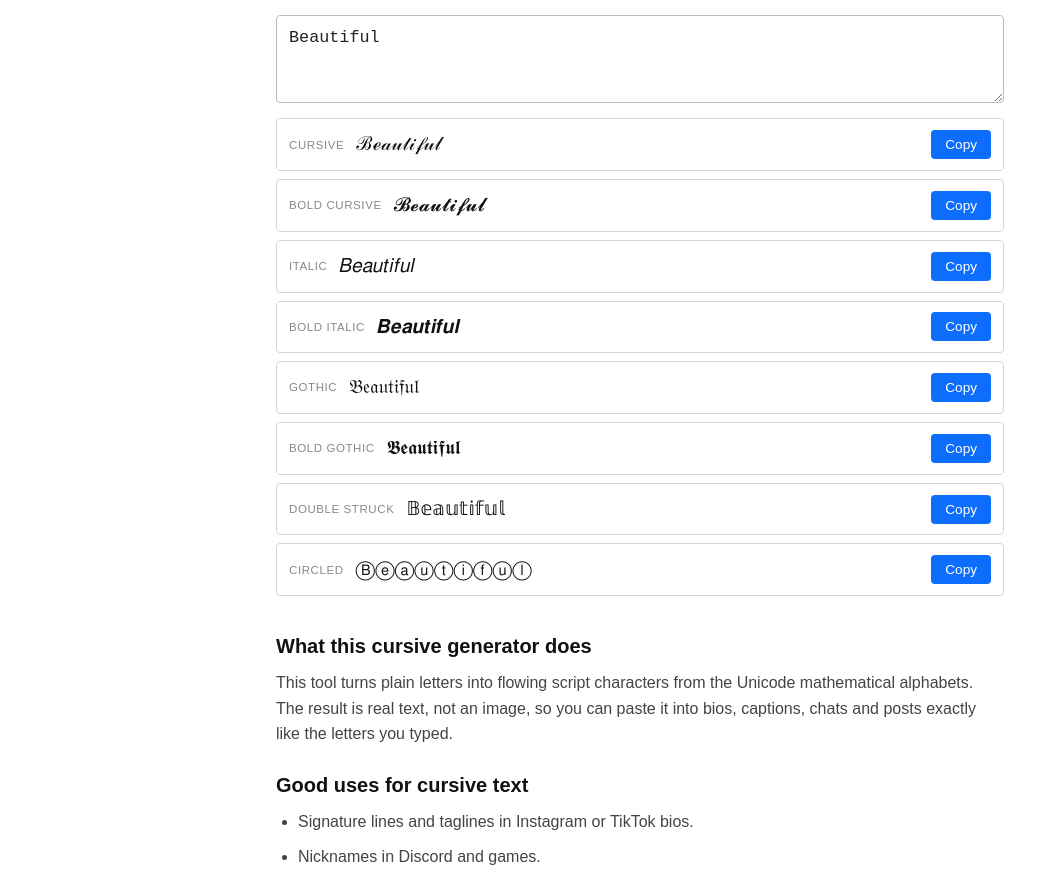
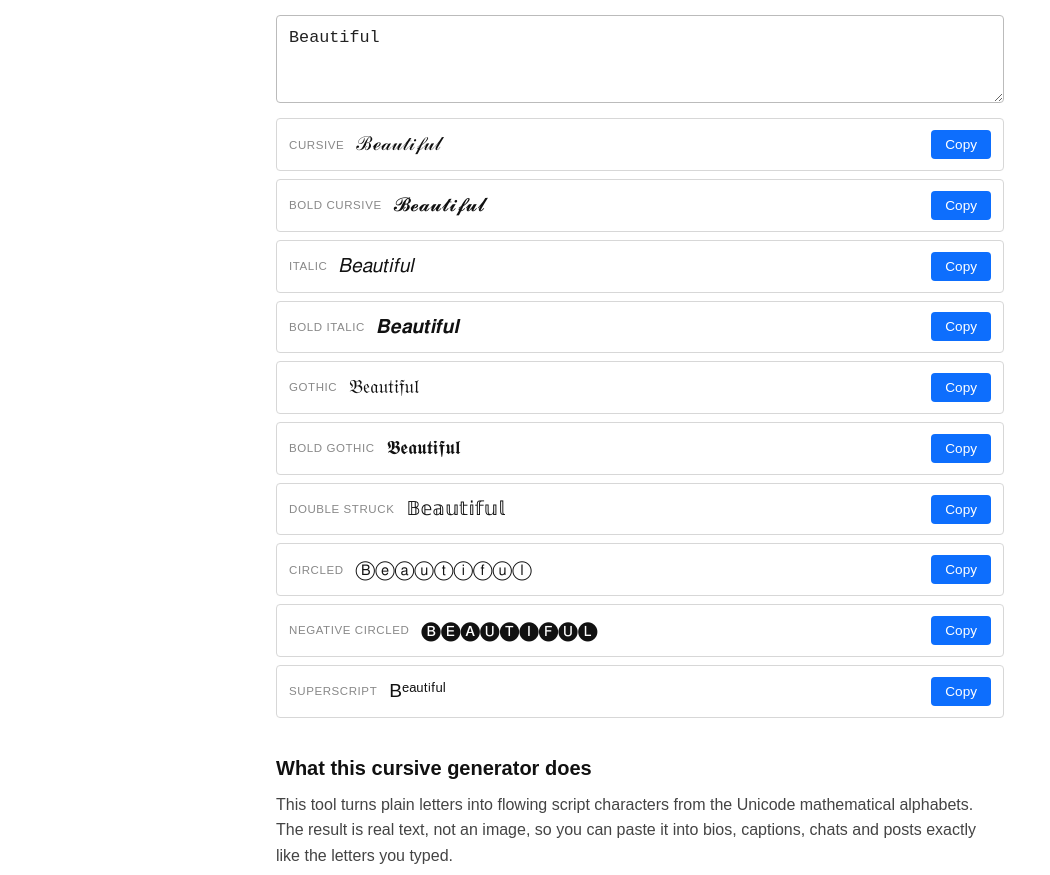
Before and after one commit to fancy-fonts/fancy-fonts.github.io, a plain HTML site: page cursive-generator/index.html in a window 1280 px wide. Shown: the part 156-1031 px from the top of the page, without its empty margins (0-1050 px from the left). Drawn offline with Linux system fonts and the light colour scheme.

Commit message:
Add new styles to FANCY.init in index.html

```diff
--- a/cursive-generator/index.html
+++ b/cursive-generator/index.html
@@ -66,6 +66,6 @@
 <p>Fancy Fonts — free Unicode text tools. Everything runs in your browser.</p>
 </footer>
 <script src="/assets/fancy.js"></script>
-<script>FANCY.init({sample:"Beautiful",styles:["script","boldscript","italic","bolditalic","fraktur","boldfraktur","doublestruck","circled"]});</script>
+<script>FANCY.init({sample:"Beautiful",styles:["script","boldscript","italic","bolditalic","fraktur","boldfraktur","doublestruck","circled","negcircled","superscript"]});</script>
 </body>
 </html>
```
